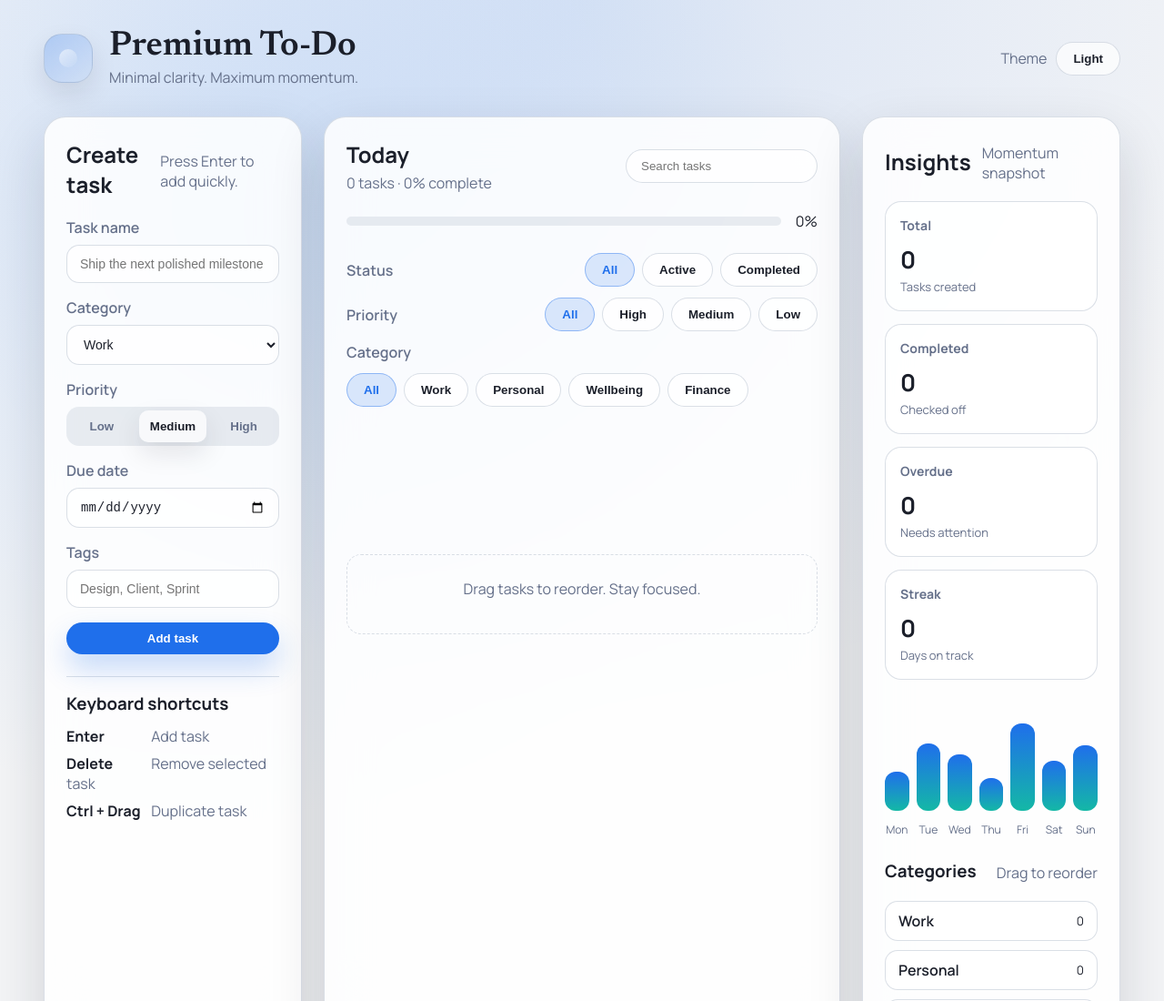
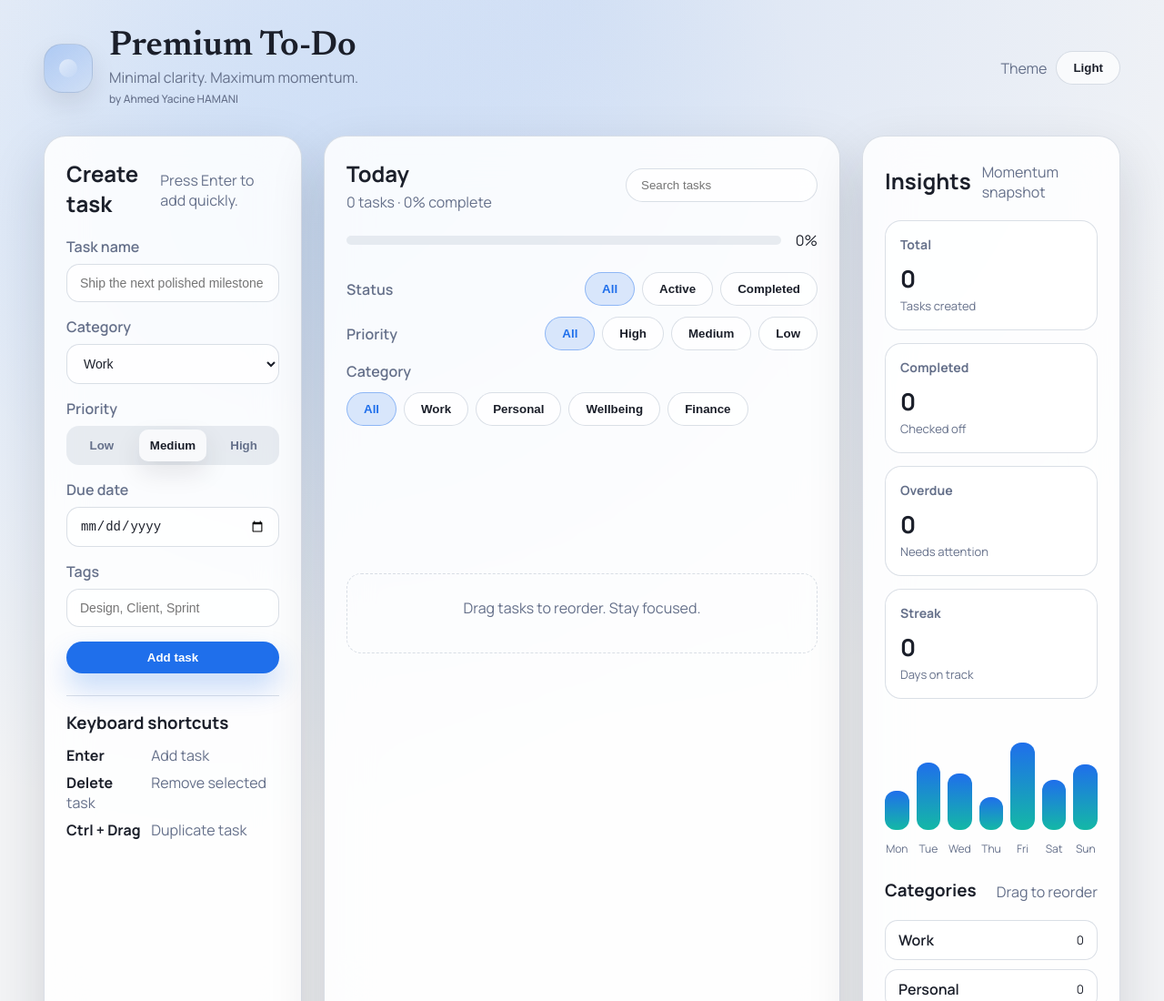
Before and after one commit to zakiyacineyt/Projet-final, a plain HTML site: page index.html in a window 1280 px wide. Shown: the top 1100 px of the page at 91% size. Drawn offline with Linux system fonts and the light colour scheme.

Commit message:
Add author credit to the homepage and style adjustments for author text

```diff
--- a/index.html
+++ b/index.html
@@ -20,6 +20,7 @@
           <div>
             <h1>Premium To-Do</h1>
             <p>Minimal clarity. Maximum momentum.</p>
+            <p class="author">by Ahmed Yacine HAMANI</p>
           </div>
         </div>
         <div class="header-actions">
--- a/styles.css
+++ b/styles.css
@@ -94,6 +94,12 @@ body {
 .brand p {
   margin: 0;
   color: var(--muted);
+}
+
+.brand .author {
+  font-size: 12px;
+  margin-top: 4px;
+  font-weight: 500;
 }
 
 .app-shell[data-theme="dark"] .brand p {
```
